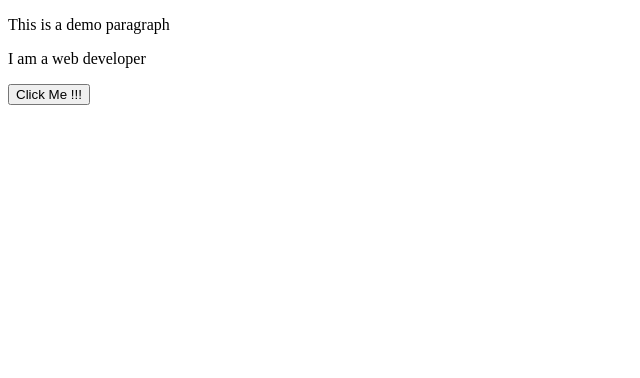
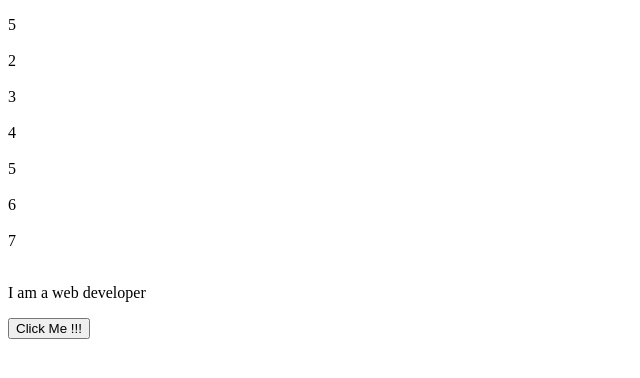
Before and after one commit to ritiger/example, a plain HTML site: page index.html in a window 1280 px wide. Both pictures are taken after a click on the button "Click Me !!!". Shown: the whole page, without its empty margins (0-640 px from the left). Drawn offline with Linux system fonts and the light colour scheme.

Commit message:
fourth commit

```diff
--- a/index.html
+++ b/index.html
@@ -1,27 +1,30 @@
 <!DOCTYPE html>
 <html>
+
 <head>
     <title>
         JS Learning
     </title>
     <script type="text/javascript">
-             function funcClick(){
+        function funcClick() {
             var x = document.getElementById("mypara");
-                //  x.innerHTML = "Hello, World!!! From javascript";
-                // x.innerHTML= Date();
-                // var array=[5,2,3,4,5,6,7];
-                // var i;
-                var text="";
-                for(i=0; i<array.length; i++){
-                    text += array[i]+"<br>"+"<br>";
+            x.innerHTML = "Hello, World!!! From javascript";
+            x.innerHTML = Date();
+            var array = [5, 2, 3, 4, 5, 6, 7];
+            var i;
+            var text = "";
+            for (i = 0; i < array.length; i++) {
+                text += array[i] + "<br>" + "<br>";
             }
-                x.innerHTML=text;
+            x.innerHTML = text;
         }
     </script>
 </head>
+
 <body>
     <p id="mypara">This is a demo paragraph</p>
     <p>I am a web developer</p>
     <button type="button" onclick="funcClick()">Click Me !!!</button>
 </body>
+
 </html>
```
Lines whose indentation alone changed are shown as unchanged.
